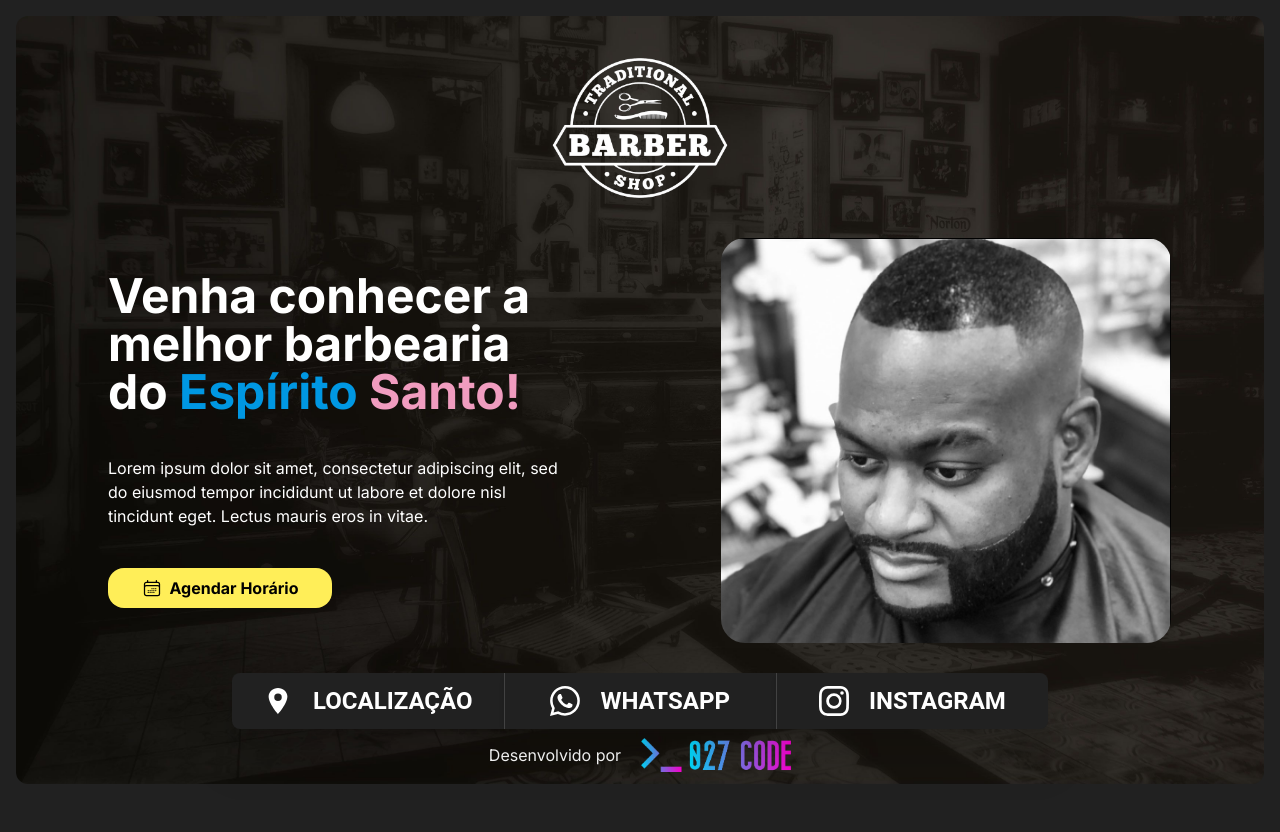
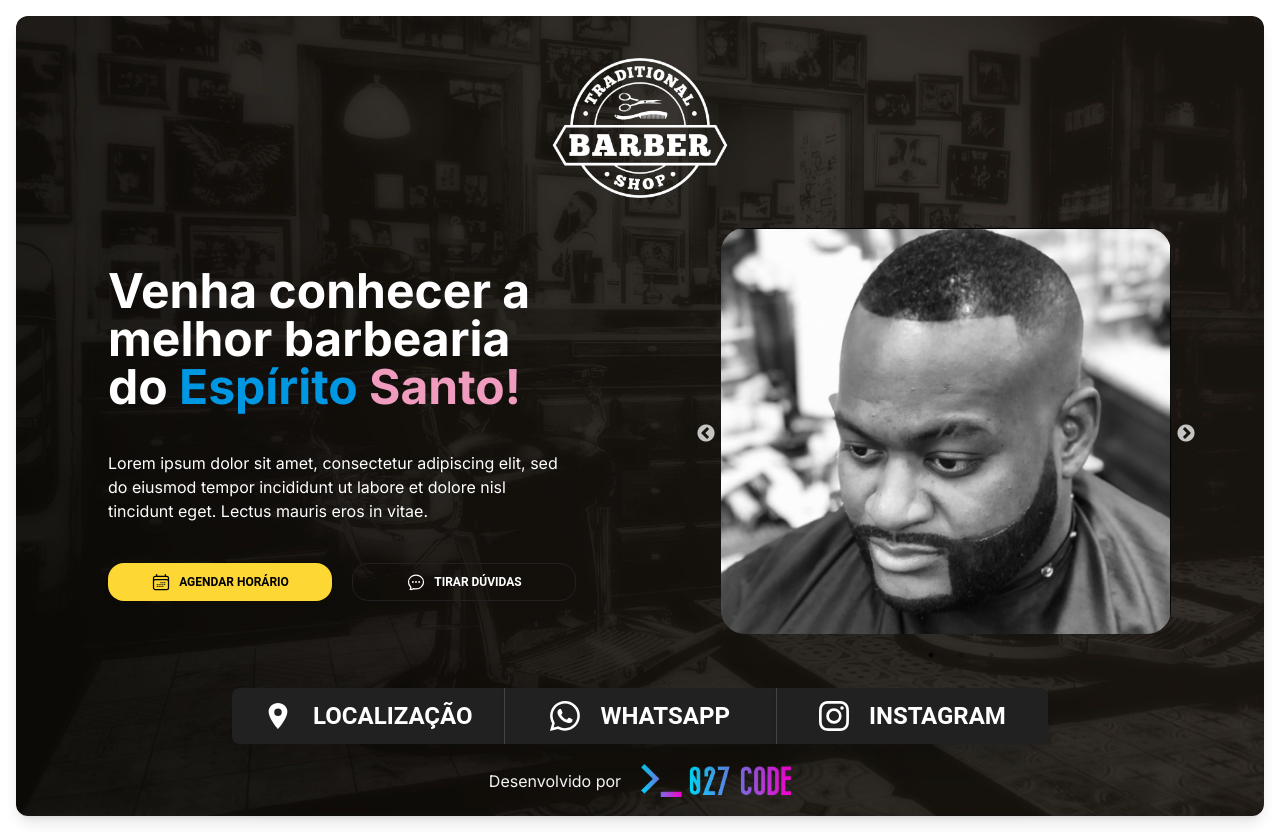
Before and after one commit to LuccaRamos/barber-027, a Next.js app: page / in a window 1280 px wide. Before the commit the page ends 800 px from the top, so only its background shows below. Built offline with nearby package versions, Linux system fonts and the light colour scheme.

Commit message:
slick adicionado

```diff
--- a/package.json
+++ b/package.json
@@ -23,7 +23,12 @@
     "react": "18.2.0",
     "react-dom": "18.2.0",
     "react-icons": "^4.10.1",
+    "react-slick": "^0.29.0",
+    "slick-carousel": "^1.8.1",
     "tailwindcss": "3.3.3",
     "typescript": "5.2.2"
+  },
+  "devDependencies": {
+    "@types/react-slick": "^0.23.10"
   }
 }
--- a/src/app/globals.css
+++ b/src/app/globals.css
@@ -18,7 +18,7 @@
 
 body {
   color: rgb(var(--foreground-rgb));
-  background: #212121;
+  background: #fff;
   padding: 16px;
   min-height: 100vh;
 }
--- a/src/app/page.tsx
+++ b/src/app/page.tsx
@@ -1,13 +1,35 @@
 "use client"
-import { CalendarDaysIcon } from '@heroicons/react/24/outline'
+import { CalendarDaysIcon, ChatBubbleOvalLeftEllipsisIcon } from '@heroicons/react/24/outline'
 import { Button, ButtonGroup } from '@material-tailwind/react'
 import Image from 'next/image'
 import { BsWhatsapp, BsInstagram } from "react-icons/bs";
 import { IoLocationSharp } from "react-icons/io5";
+import Slider from "react-slick";
+import "slick-carousel/slick/slick.css";
+import "slick-carousel/slick/slick-theme.css";
+
+// CONFIG SLICK
+const settings = {
+  dots: true,
+  infinite: true,
+  speed: 500,
+  fade: true,
+  slidesToShow: 1,
+  slidesToScroll: 1,
+  autoplay: true,
+  autoplaySpeed: 4000,
+};
+
+const Carrousel = [
+  { alt: 'Lançamento: carro new civc azul ', img: '/corte.png', key: '1', current: true },
+  { alt: 'Lançamento: carro new civc azul ', img: '/corte.png', key: '2', current: true },
+  { alt: 'Lançamento: carro new civc azul ', img: '/corte.png', key: '3', current: true },
+  { alt: 'Lançamento: carro new civc azul ', img: '/corte.png', key: '4', current: true }
+]
 
 export default function Home() {
   return (
-    <main className="flex max-h-screen min-h-[calc(100vh-32px)] flex-col items-center justify-between rounded-xl p-3 bg-[url('/bg.jpg')] bg-cover">
+    <main className="flex max-h-screen min-h-[calc(100vh-32px)] flex-col items-center justify-between rounded-xl p-3 bg-[url('/bg.jpg')] bg-cover shadow-lg">
 
       {/* LOGOMARCA */}
       <div>
@@ -22,15 +44,33 @@ export default function Home() {
           <p className='text-white w-9/12 ml-20 mt-10'>Lorem ipsum dolor sit amet, consectetur adipiscing elit,
           sed do eiusmod tempor incididunt ut labore et dolore
           nisl tincidunt eget. Lectus mauris eros in vitae.</p>
-          <button className='bg-yellow-400 w-56 p-2 rounded-2xl ml-20 mt-10 hover:bg-yellow-600 font-bold flex flex-row items-center justify-center'><CalendarDaysIcon width={20} className='mr-2'/> Agendar Horário</button>
+          <div className='flex flex-row'>
+            <Button className='bg-yellow-600 text-black w-56 p-2 rounded-2xl ml-20 mt-10 hover:bg-yellow-900 font-bold flex flex-row items-center justify-center'><CalendarDaysIcon width={20} className='mr-2'/> Agendar Horário</Button>
+            <Button variant='outlined' className='text-white w-56 p-2 rounded-2xl ml-5 mt-10 font-bold flex flex-row items-center justify-center'><ChatBubbleOvalLeftEllipsisIcon width={20} className='mr-2'/>Tirar Dúvidas</Button>
+          </div>
         </div>
         <div className='w-2/4 flex justify-center'>
-          <Image className='rounded-3xl' src={'/corte.png'} alt='Cortes' width={450} height={450}/>
+          <div className='w-[450px]'>
+            <Slider {...settings}>
+              {Carrousel.map((item) => (
+                <div>
+                  <Image
+                    className='rounded-3xl'
+                    key={item.key}
+                    alt={item.alt}
+                    src={item.img}
+                    width={450}
+                    height={450}
+                  />
+                </div>
+              ))}
+            </Slider>
+          </div>
         </div>
       </div>
 
       {/* BUTTONS */}
-      <div className='w-2/3 mt-5'>
+      <div className='w-2/3 mt-12'>
         <ButtonGroup fullWidth className='drop-shadow-2xl'>
           <Button className='flex justify-center flex-row items-center text-2xl'><IoLocationSharp size={30} className='mr-5' />Localização</Button>
           <Button className='flex justify-center flex-row items-center text-2xl'><BsWhatsapp size={30} className='mr-5' />  Whatsapp</Button>
@@ -39,7 +79,7 @@ export default function Home() {
       </div>
 
       {/* FOOTER */}
-      <div className='flex flex-row justify-center items-center'>
+      <div className='flex w-full mt-5 mb-3 flex-row justify-center items-center'>
         <p className='text-white mr-5'>Desenvolvido por</p>
         <Image src={'/logodev.png'} alt='Logo Desenvolvedor' width={150} height={150}/>
       </div>
```
Also changed, not shown: 1 other file (tests, documents, lock files or other folders).
